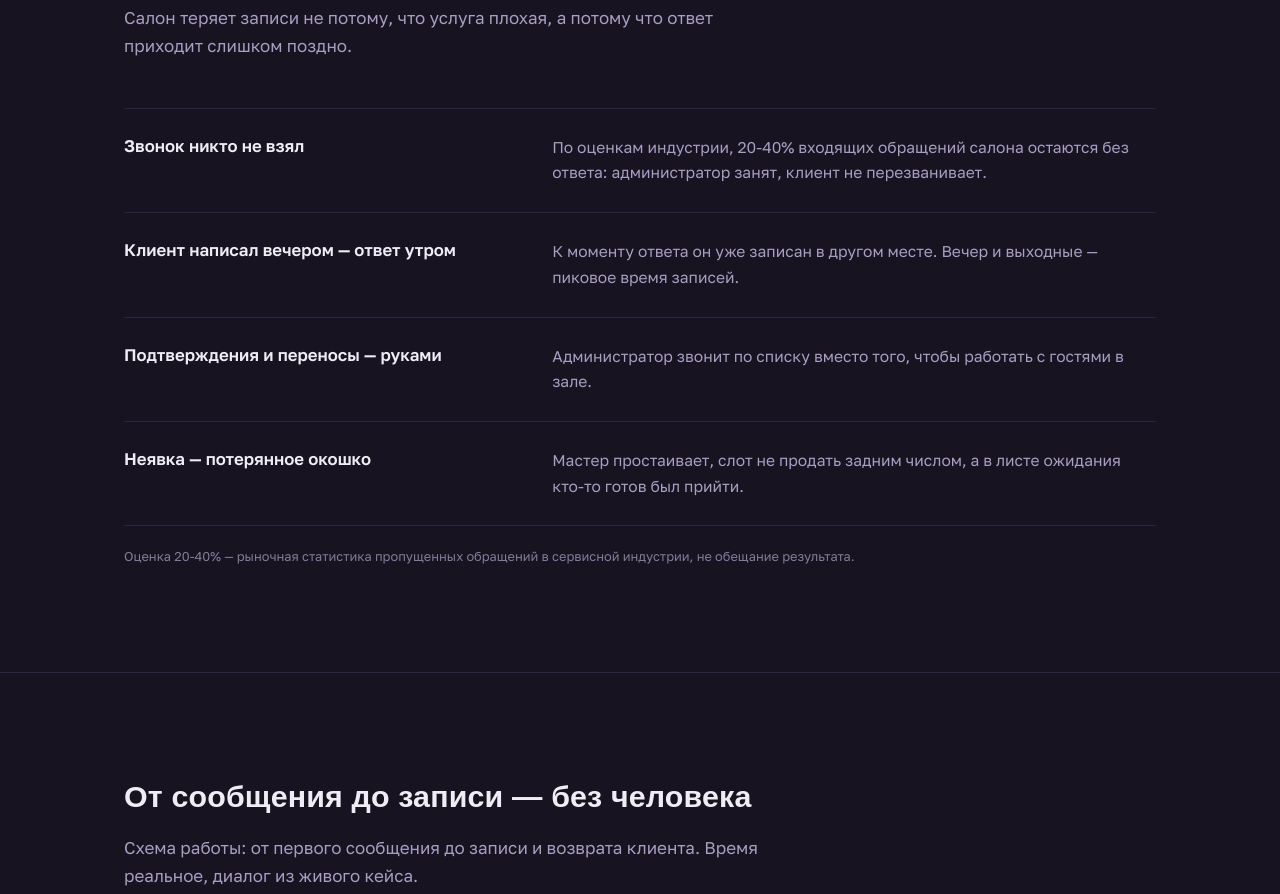
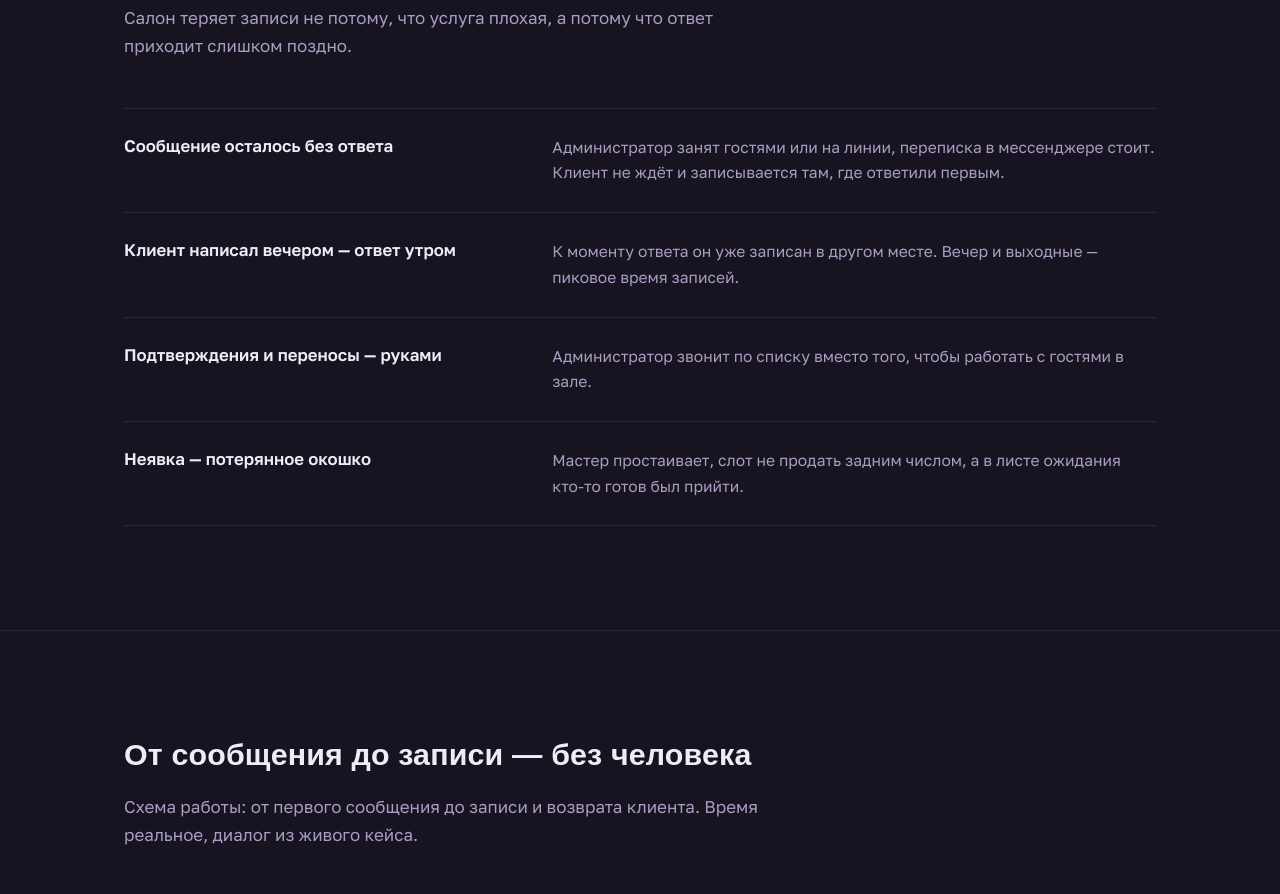
Before and after one commit to Kurgaevm/levelup-site, a plain HTML site: page index.html in a window 1280 px wide. Shown: the part 1080-1974 px from the top of the page. Drawn offline with Linux system fonts and the light colour scheme; a web font is replaced by a local one.

Commit message:
Проблема: убрали пейн «пропущенные звонки 20-40%» — бот не отвечает на телефон
Co-Authored-By: Claude Opus 4.7 (1M context) <noreply@anthropic.com>

```diff
--- a/index.html
+++ b/index.html
@@ -323,8 +323,8 @@ footer b{color:var(--text);font-weight:600}
     <p class="lede">Салон теряет записи не потому, что услуга плохая, а потому что ответ приходит слишком поздно.</p>
     <div class="rows">
       <div class="row-line">
-        <b>Звонок никто не взял</b>
-        <p>По оценкам индустрии, 20-40% входящих обращений салона остаются без ответа: администратор занят, клиент не перезванивает.</p>
+        <b>Сообщение осталось без ответа</b>
+        <p>Администратор занят гостями или на линии, переписка в мессенджере стоит. Клиент не ждёт и записывается там, где ответили первым.</p>
       </div>
       <div class="row-line">
         <b>Клиент написал вечером — ответ утром</b>
@@ -339,7 +339,6 @@ footer b{color:var(--text);font-weight:600}
         <p>Мастер простаивает, слот не продать задним числом, а в листе ожидания кто-то готов был прийти.</p>
       </div>
     </div>
-    <p class="src-note">Оценка 20-40% — рыночная статистика пропущенных обращений в сервисной индустрии, не обещание результата.</p>
   </div>
 </section>
 
```
